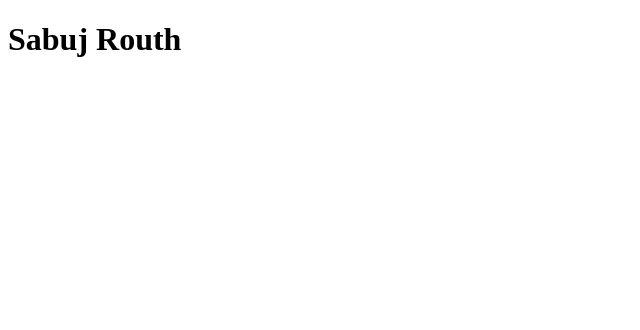
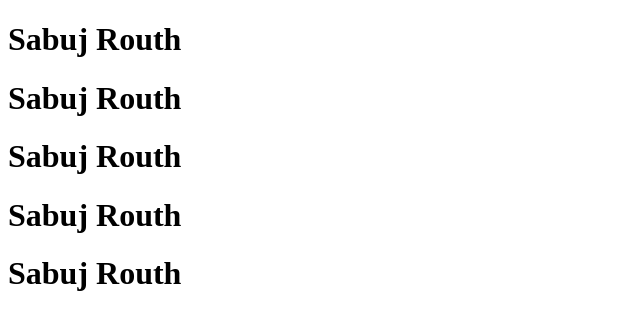
Before and after one commit to sabujrouth/zsample, a plain HTML site: page index.html in a window 1280 px wide. Shown: the whole page, without its empty margins (0-640 px from the left). Drawn offline with Linux system fonts and the light colour scheme.

Commit message:
add more h1

```diff
--- a/index.html
+++ b/index.html
@@ -8,5 +8,9 @@
 </head>
 <body>
     <h1>Sabuj Routh</h1>
+    <h1>Sabuj Routh</h1>
+    <h1>Sabuj Routh</h1>
+    <h1>Sabuj Routh</h1>
+    <h1>Sabuj Routh</h1>
 </body>
 </html>
```
